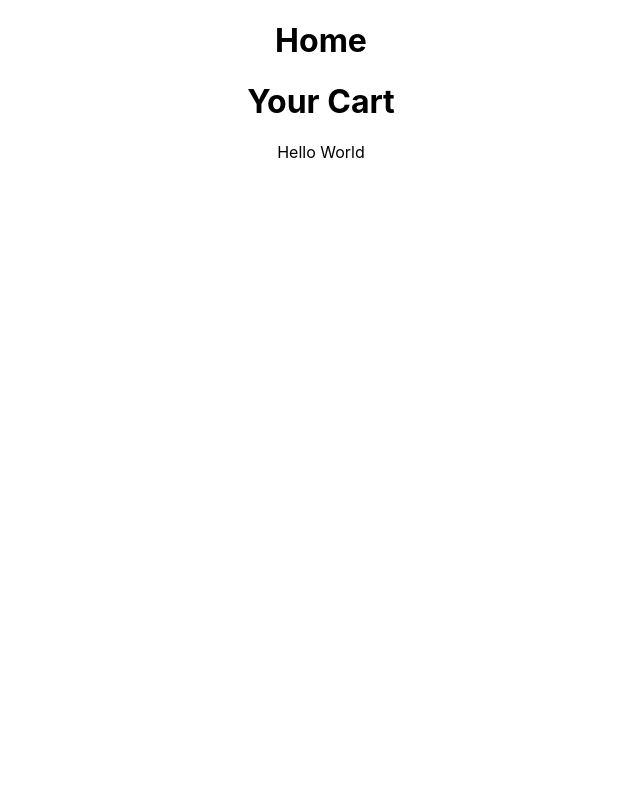
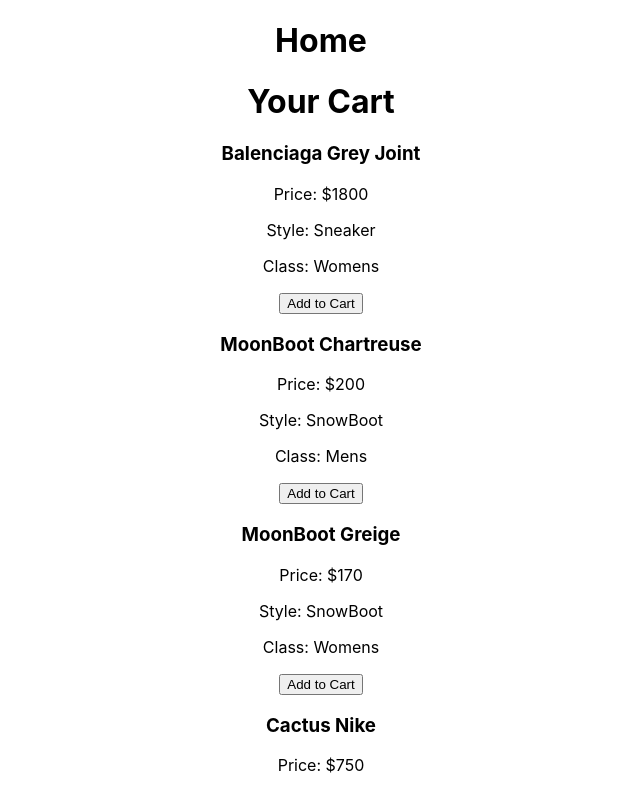
Before and after one commit to ninajavier/chancletaResurrected, a React (Create React App) app: page /checkout in a window 1280 px wide. Shown: the top 793 px of the page, without its empty margins (319-959 px from the left). Built offline with nearby package versions, Linux system fonts and the light colour scheme.

Commit message:
Working on Cart and Sneakers components functionality

```diff
--- a/src/App.js
+++ b/src/App.js
@@ -1,17 +1,29 @@
-import './App.css';
-import React from 'react';
-import Home from './components/pages/Home';
-import Cart from './components/pages/Cart';
-import CheckOut from './components/pages/CheckOut';
-import ExclusiveForm from './components/pages/ExclusiveForm';
+import "./App.css";
+import React from "react";
+import Home from "./components/pages/Home";
+import Cart from "./components/pages/Cart";
+// import CheckOut from "./components/pages/CheckOut";
+import ExclusiveForm from "./components/pages/ExclusiveForm";
+import Sneakers from "./components/products/Sneakers";
+import data from "./data/sneakers.json";
+import { useState } from "react";
 
 function App() {
+  const [total, setTotal] = useState(0);
+  const [cart, setCart] = useState([]);
+
+  function handleAddToCart(sneaker) {
+    setCart([...cart, sneaker]);
+    setTotal(total + sneaker.price);
+  }
+
   return (
     <div className="App">
       <Home />
-      <Cart />
-      <CheckOut />
+      <Cart cart={cart} setTotal={setTotal} total={total} />
+      {/* <CheckOut /> */}
       <ExclusiveForm />
+      <Sneakers sneakers={data} handleAddToCart={handleAddToCart} />
       <p>Hello World</p>
     </div>
   );
--- a/src/components/pages/Cart.js
+++ b/src/components/pages/Cart.js
@@ -1,27 +1,26 @@
 import React from "react";
-import { useState } from "react";
 
-function Cart() {
-const [total, setTotal] = useState(0);
-const [cart, setCart] = useState([]);
 
-  function removeFromCart(event, shoe) {
+function Cart({setTotal, cart, total}) {
+
+  function removeFromCart(event, sneaker) {
     event.target.parentNode.remove();
-    setTotal(total - shoe.amount);
+    setTotal(total - sneaker.amount);
   }
 
   return (
-    <div classname="cart">
+    <div className="cart">
       <h1>Your Cart</h1>
       <ol>
-        {cart.map((shoe, index) => (
+        {cart.map((sneaker, index) => (
           <li>
+            <img src={sneaker.img} alt={sneaker.name}/>
             <p>
-              {shoe.name}: ${shoe.amount}
+              {sneaker.name}: ${sneaker.price}
             </p>
             <button
-              key={shoe.id}
-              onClick={(event) => removeFromCart(event, shoe)}
+              key={sneaker.id}
+              onClick={(event) => removeFromCart(event, sneaker)}
             >
               Remove from cart
             </button>
--- /dev/null
+++ b/src/components/products/Sneakers.js
@@ -0,0 +1,22 @@
+import React from 'react';
+
+function Sneakers({sneakers, handleAddToCart}) {
+    return (
+        <div>
+            {sneakers.map((sneaker) => (
+        <>
+          <div className="card" key={sneaker.id}>
+            <h3>{sneaker.name}</h3>
+            <p>Price: ${sneaker.price}</p>
+            <p>Style: {sneaker.style}</p>
+            <p>Class: {sneaker.class}</p>
+            <img src={sneaker.image_1} alt=""></img>
+            <button onClick={() => handleAddToCart(sneaker)} >Add to Cart</button>
+        </div>
+        </>
+      ))}
+        </div>
+    );
+}
+
+export default Sneakers;
```
